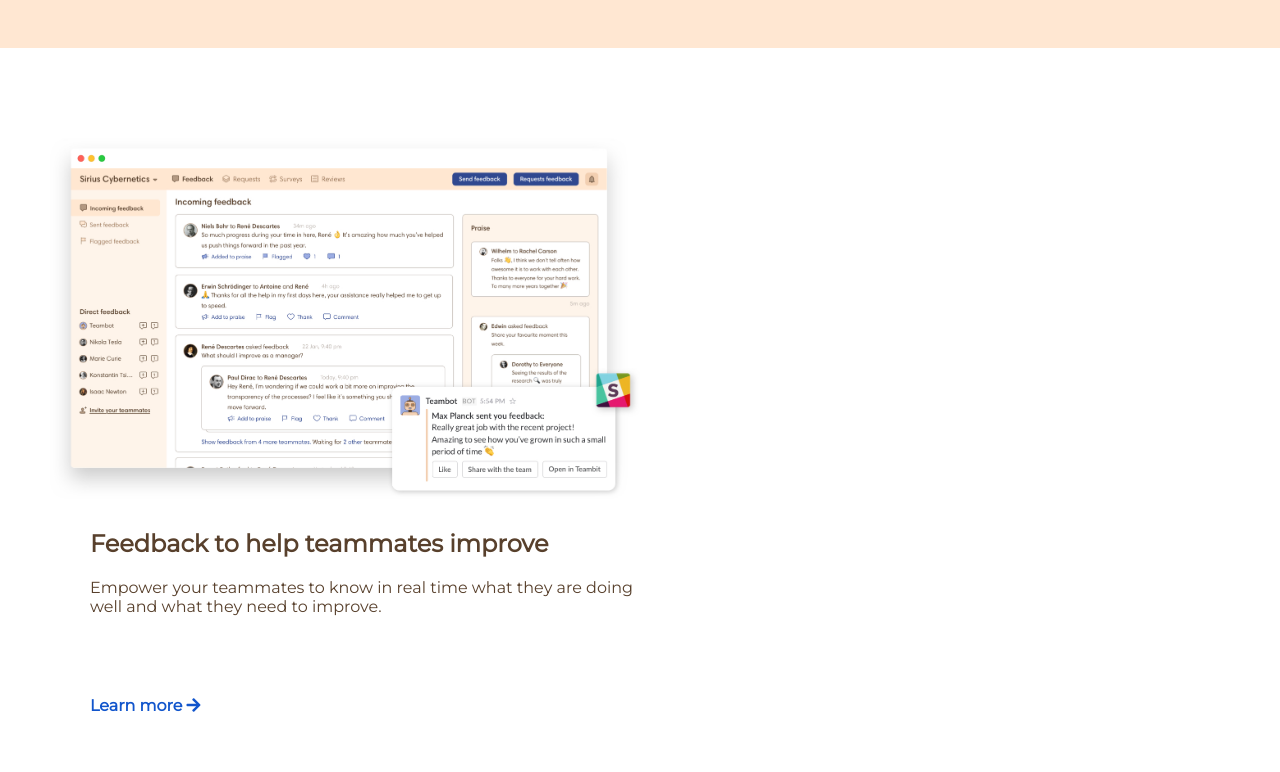
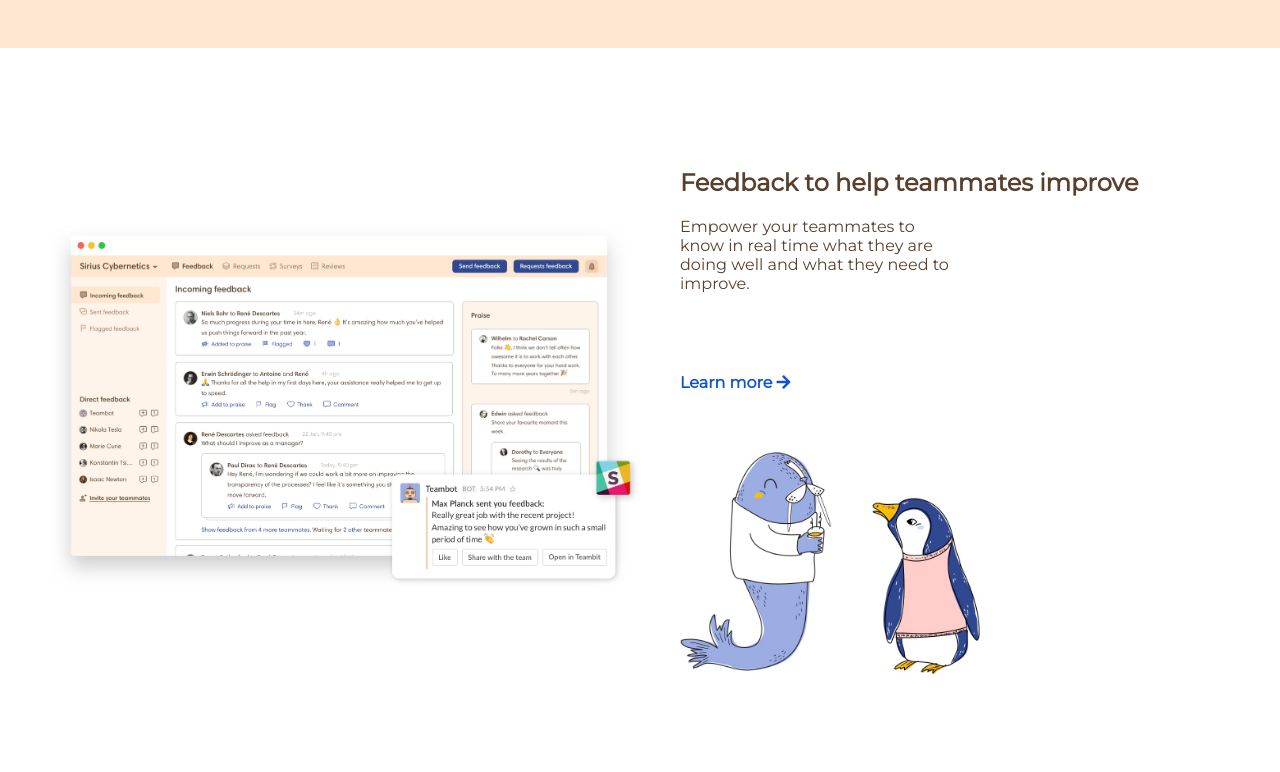
Before and after one commit to carminelentisco/node-sass-teambit, a website: page index.html in a window 1280 px wide. Shown: the part 2440-3212 px from the top of the page. Drawn offline with nearby package versions, Linux system fonts and the light colour scheme; files that its build step writes are made by us from their sources.

Commit message:
Modifica scss

```diff
--- a/src/scss/partials/_second-section.scss
+++ b/src/scss/partials/_second-section.scss
@@ -54,7 +54,7 @@
     }
 
     .second__block {
-        @include flex (raw, centre);
+        @include flex (row, center);
 
         img {
             width: 50%;
```
